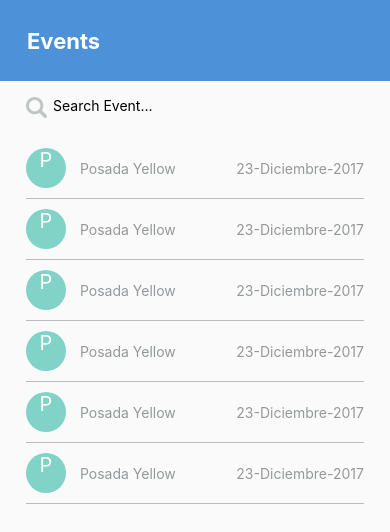
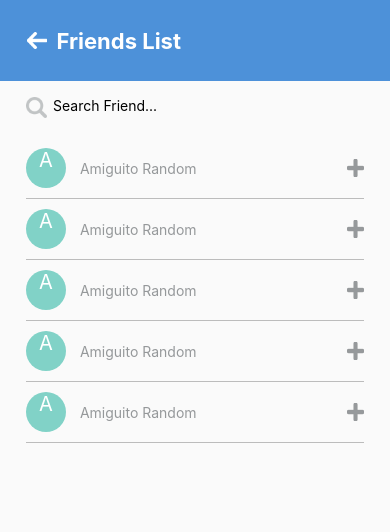
Before and after one commit to RaulECT/hcd, a React Native app: screen / in a window 390 px wide. Shown: the top 532 px of the page. Built offline with nearby package versions, Linux system fonts and the light colour scheme.

Commit message:
Component FriendsListView created

```diff
--- a/App.js
+++ b/App.js
@@ -1,5 +1,6 @@
 import React from 'react';
 import EventsListView from './EventsListView'
+import FriendsListView from './FriendsListView'
 import { StyleSheet, Text, View } from 'react-native';
 
 export default class App extends React.Component {
@@ -12,9 +13,9 @@ export default class App extends React.Component {
       </View>
     );*/
     return(
-      <View>
-        <EventsListView/>
-      </View>
+
+      //<EventsListView/>
+     <FriendsListView/>
     )
 
 
--- /dev/null
+++ b/FriendRowView.js
@@ -0,0 +1,73 @@
+import React, { Component } from 'react';
+import addButton from './resources/add.png'
+import {
+  Platform,
+  StyleSheet,
+  Text,
+  View,
+  TouchableOpacity,
+  ScrollView,
+  TextInput,
+  Image
+} from 'react-native';
+
+class FriendRowView extends Component {
+  render() {
+    const abreviation = this.props.name.slice(0,1).toUpperCase()
+    return(
+      <View style={styels.mainContainer}>
+        <View style={styels.container}>
+          <Text style={styels.eventAbr}>{abreviation}</Text>
+          <Text style={styels.text}> {this.props.name} </Text>
+        </View>
+
+        <TouchableOpacity>
+          <Image
+            source={addButton}
+            style={styels.addButton}
+          />
+        </TouchableOpacity>
+      </View>
+    )
+  }
+}
+
+const styels = StyleSheet.create( {
+  mainContainer: {
+    flexDirection: 'row',
+    justifyContent: 'space-between',
+    alignItems: 'center',
+    borderColor: '#BCBCBC',
+    borderStyle: 'solid',
+    borderBottomWidth: 1,
+    paddingBottom: 10,
+    marginTop: 10
+  },
+  container: {
+    flexDirection: 'row',
+    alignItems: 'center',
+    justifyContent: 'space-between'
+  },
+  eventAbr:{
+    width: 40,
+    height: 40,
+    backgroundColor: '#81D2C7',
+    color: '#FFFFFF',
+    borderRadius: 50,
+    fontSize: 20,
+    marginRight: 10,
+    alignItems: 'center',
+    justifyContent: 'center',
+    textAlign: 'center',
+    textAlignVertical: 'center'
+  },
+  text: {
+    color: '#95989A'
+  },
+  addButton: {
+    width: 17.37,
+    height: 17.37
+  }
+} )
+
+export default FriendRowView
--- /dev/null
+++ b/FriendsListView.js
@@ -0,0 +1,94 @@
+import React, { Component } from 'react';
+import searchIcon from './resources/musica-searcher.png'
+import GeneralNavBarView from './GeneralNavBarView'
+import FriendRowView from './FriendRowView'
+import {
+  Platform,
+  StyleSheet,
+  Text,
+  View,
+  TouchableOpacity,
+  ScrollView,
+  TextInput,
+  Image
+} from 'react-native';
+
+const friends = [
+  {name: 'Amiguito Random'},
+  {name: 'Amiguito Random'},
+  {name: 'Amiguito Random'},
+  {name: 'Amiguito Random'},
+  {name: 'Amiguito Random'}
+]
+
+class FriendListView extends Component {
+  render() {
+    return(
+      <View>
+        <GeneralNavBarView
+          title="Friends List"
+        />
+
+        <View style={styles.container}>
+          <View style={styles.searchFormGroup}>
+            <Image
+              style={styles.searchIcon}
+              source={searchIcon}
+            />
+
+            <TextInput
+              style={styles.searchField}
+              placeholder="Search Friend..."
+              underlineColorAndroid='transparent'
+            />
+          </View>
+
+          <ScrollView style={styles.friendsList}>
+            {
+              friends.map( ( friend, index )=>{
+                return(
+                  <FriendRowView
+                    name={friend.name}
+                    key={index}
+                  />
+                )
+              } )
+            }
+          </ScrollView>
+
+        </View>
+      </View>
+    )
+  }
+}
+
+const styles = StyleSheet.create( {
+  container: {
+    backgroundColor: '#FAFAFA',
+    width: '100%',
+    minHeight: '100%',
+    paddingTop: 16,
+    paddingLeft: 26,
+    paddingRight: 26,
+  },
+  searchFormGroup:{
+    display: 'flex',
+    flexDirection: 'row'
+  },
+  searchIcon: {
+    width: 21,
+    height: 21,
+    marginRight: 3
+  },
+  searchField:{
+    width: '80%',
+    marginLeft: 3,
+    marginTop: -4
+  },
+  friendsList:{
+    marginTop: 20,
+    marginBottom: 20
+  }
+} )
+
+export default FriendListView
--- /dev/null
+++ b/GeneralNavBarView.js
@@ -0,0 +1,54 @@
+import React, { Component } from 'react';
+import backIcon from './resources/left-arrow.png'
+import {
+  Platform,
+  StyleSheet,
+  Text,
+  View,
+  TouchableOpacity,
+  ScrollView,
+  TextInput,
+  Image
+} from 'react-native';
+
+class GeneralNavBar extends Component {
+  render() {
+    return(
+      <View style={styles.container}>
+        <TouchableOpacity>
+          <Image
+            source={backIcon}
+            style={styles.backIcon}
+          />
+        </TouchableOpacity>
+
+        <Text style={styles.title}>
+          {this.props.title}
+        </Text>
+      </View>
+    )
+  }
+}
+
+const styles = StyleSheet.create( {
+  container: {
+    width: '100%',
+    height: 81,
+    backgroundColor: '#4D91D9',
+    alignItems: 'center',
+    flexDirection: 'row',
+    paddingLeft: 27
+  },
+  backIcon: {
+    width: 19.5,
+    height: 16.2
+  },
+  title: {
+    fontWeight: 'bold',
+    fontSize: 22,
+    color: '#FFFFFF',
+    marginLeft: 10
+  }
+} )
+
+export default GeneralNavBar
```
Also changed, not shown: resources/left-arrow.png (added).
